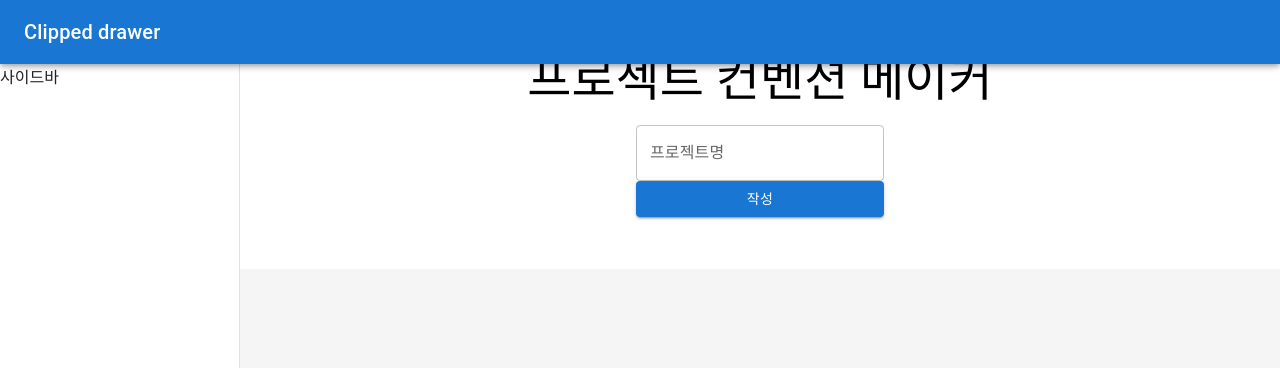
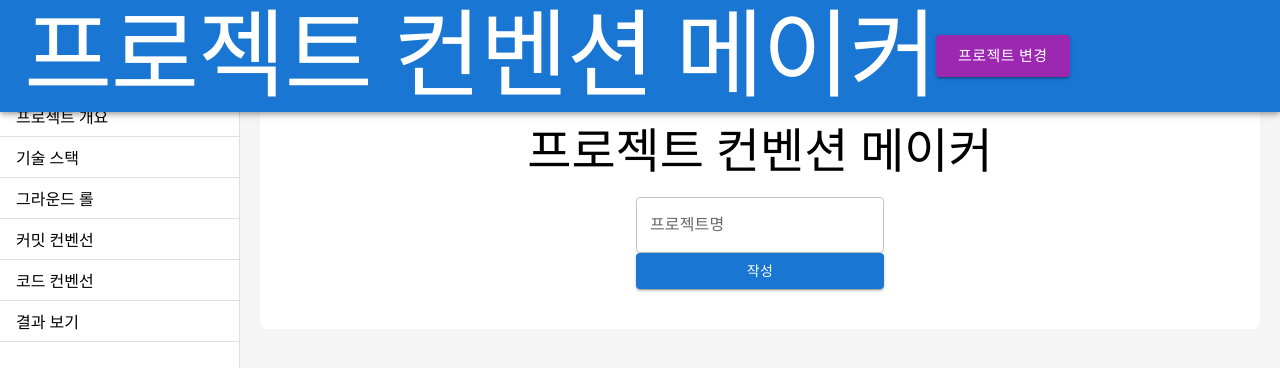
Before and after one commit to projectconventionmaker/project_convention_maker, a React (Vite) app: page / in a window 1280 px wide. Shown: the top 368 px of the page. Built offline with nearby package versions, Linux system fonts and the light colour scheme.

Commit message:
fix: 내비게이션 바 수정

```diff
--- /dev/null
+++ b/src/components/Logout.tsx
@@ -0,0 +1,34 @@
+import {
+  Dialog,
+  DialogActions,
+  DialogContent,
+  DialogContentText,
+  DialogTitle,
+  Button,
+} from '@mui/material';
+import { Dispatch } from 'react';
+
+const Logout = ({
+  isOpen,
+  setIsOpen,
+}: {
+  isOpen: boolean;
+  setIsOpen: Dispatch<React.SetStateAction<boolean>>;
+}) => {
+  return (
+    <Dialog open={isOpen}>
+      <DialogTitle>프로젝트 변경</DialogTitle>
+      <DialogContent>
+        <DialogContentText>
+          현재 프로젝트를 닫고 다른 프로젝트로 변경하시겠습니까?
+        </DialogContentText>
+      </DialogContent>
+      <DialogActions>
+        <Button onClick={() => setIsOpen(false)}>취소</Button>
+        <Button onClick={() => setIsOpen(false)}>프로젝트 변경</Button>
+      </DialogActions>
+    </Dialog>
+  );
+};
+
+export default Logout;
--- a/src/components/layout/Layout.tsx
+++ b/src/components/layout/Layout.tsx
@@ -1,5 +1,5 @@
 import { ReactNode, useState } from 'react';
-
+import Nav from './navbar/Nav';
 import {
   AppBar,
   Box,
@@ -7,10 +7,12 @@ import {
   Drawer,
   Toolbar,
   Typography,
+  Button,
 } from '@mui/material';
 import MenuIcon from '@mui/icons-material/Menu';
 import useMediaQuery from '@mui/material/useMediaQuery';
 import { useTheme } from '@mui/material/styles';
+import Logout from '../Logout';
 
 const drawerWidth = 240;
 
@@ -18,6 +20,7 @@ const Layout = ({ children }: { children: ReactNode }) => {
   const theme = useTheme();
   const isMobile = useMediaQuery(theme.breakpoints.down('sm'));
   const [sideBarState, setSideBarState] = useState(false);
+  const [isLogoutModalOpen, setIsLogoutModalOpen] = useState(false);
 
   const toggleDrawer =
     (state: boolean) => (event: React.KeyboardEvent | React.MouseEvent) => {
@@ -33,7 +36,7 @@ const Layout = ({ children }: { children: ReactNode }) => {
     };
 
   return (
-    <main>
+    <>
       <Box sx={{ display: 'flex' }}>
         <AppBar
           position="fixed"
@@ -53,9 +56,15 @@ const Layout = ({ children }: { children: ReactNode }) => {
             >
               <MenuIcon />
             </ButtonBase>
-            <Typography variant="h6" noWrap component="h1">
-              Clipped drawer
-            </Typography>
+            <Typography variant="h1">프로젝트 컨벤션 메이커</Typography>
+            <Button
+              size="large"
+              variant="contained"
+              color="secondary"
+              onClick={() => setIsLogoutModalOpen(true)}
+            >
+              프로젝트 변경
+            </Button>
           </Toolbar>
         </AppBar>
 
@@ -75,14 +84,22 @@ const Layout = ({ children }: { children: ReactNode }) => {
           }}
         >
           <Toolbar />
-          <Box sx={{ overflow: 'auto' }}>사이드바</Box>
+          <Box sx={{ overflow: 'auto' }}>
+            <Nav />
+          </Box>
         </Drawer>
-
-        <Box width="100%" bgcolor={'white'} sx={{ padding: '52px 44px' }}>
-          {children}
+        <Box width="100%" sx={{ marginTop: '64px' }}>
+          <Box
+            bgcolor={'white'}
+            sx={{ margin: '20px', padding: '40px' }}
+            borderRadius={2}
+          >
+            {children}
+          </Box>
         </Box>
       </Box>
-    </main>
+      <Logout isOpen={isLogoutModalOpen} setIsOpen={setIsLogoutModalOpen} />
+    </>
   );
 };
 
--- a/src/components/layout/navbar/Nav.tsx
+++ b/src/components/layout/navbar/Nav.tsx
@@ -14,16 +14,7 @@ const NAVLIST = [
 const Nav = () => {
   const location = useLocation();
   return (
-    <Box
-      component="nav"
-      sx={{
-        width: '200px',
-        height: '100vh',
-        position: 'fixed',
-        top: 0,
-        left: 0,
-      }}
-    >
+    <Box component="nav">
       <Box>프로젝트명</Box>
       <List>
         {NAVLIST.map(item => (
```
